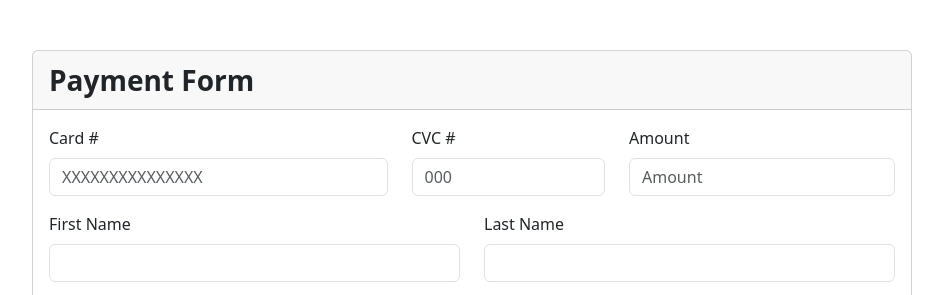
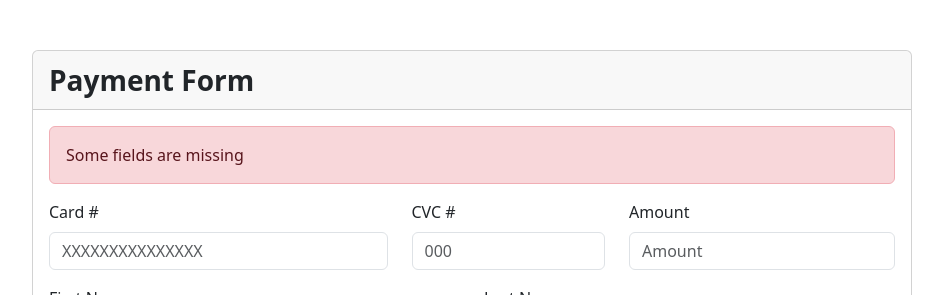
Before and after one commit to 4GeeksAcademy/NJCampbell-HTML-Forms-practice, a plain HTML site: page index.html in a window 1280 px wide. Shown: the top 295 px of the page, without its empty margins (168-1111 px from the left). Drawn offline with nearby package versions, Linux system fonts and the light colour scheme.

Commit message:
added alert box

```diff
--- a/index.html
+++ b/index.html
@@ -15,6 +15,9 @@
         </div>
         <form id="payment-info" onsubmit="validate()">
             <div class="card-body">
+              <div class="alert alert-danger" role="alert">
+                Some fields are missing
+              </div>
             <!-- user input -->
             <fieldset id="credit-card-info">
                 <div class="row"></div>
@@ -119,10 +122,11 @@
                 <div class="col-6">
                     <div class="mb-3 text-start">
                 <fieldset id="user-message">
-                    <div class="form-floating">
-                        <textarea class="form-control" placeholder="" id="floatingTextarea2" style="height: 100px"></textarea>
-                        <label for="floatingTextarea2">Message</label>
-                      </div>
+                  <div class="form-floating">
+                    <textarea class="form-control" placeholder="" id="floatingTextarea2" style="height: 100px"></textarea>
+                    <label for="floatingTextarea2">Message</label>
+                  </div>
+
                 </fieldset>
                     </div>
             </div>
--- a/styles.css
+++ b/styles.css
@@ -1,3 +1,7 @@
 .card {
     margin: 50px 200px 50px 200px;
 }
+
+.alert {
+    text-align: left;
+}
```
